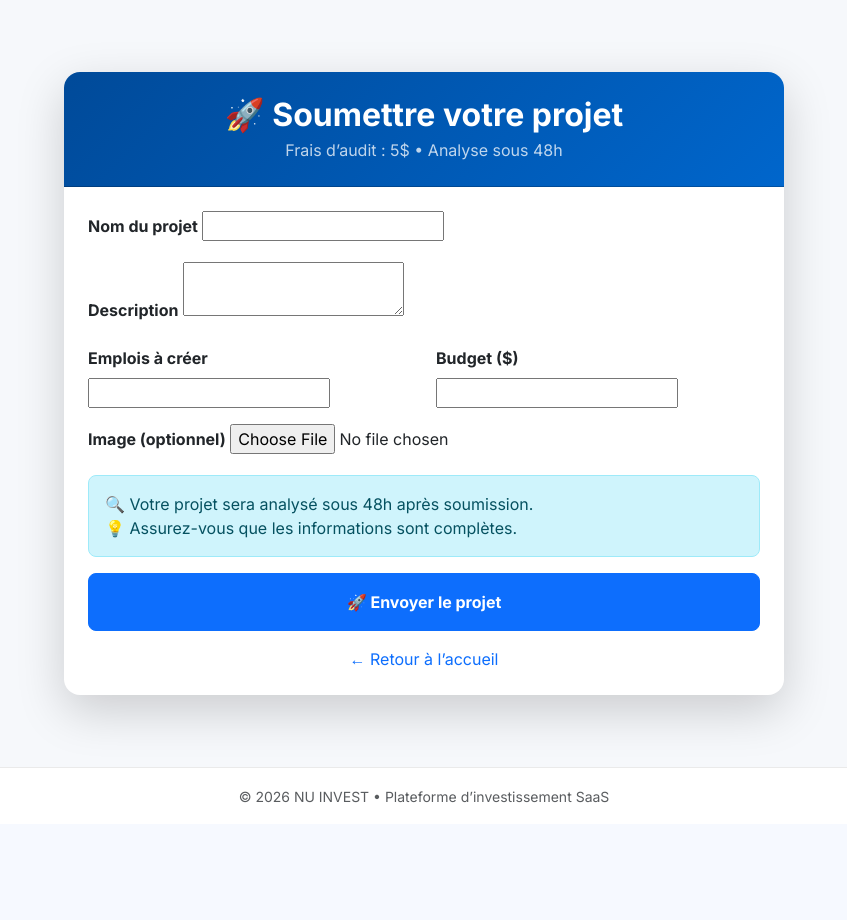
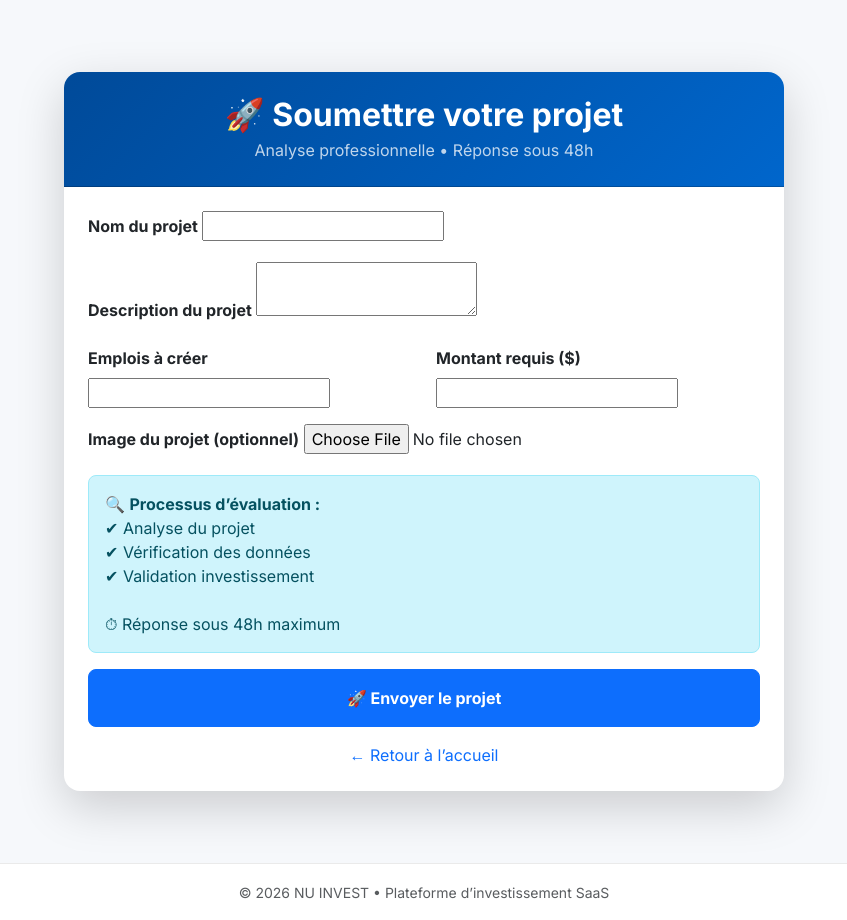
Before and after one commit to narkakaba-lgtm/nu-invest, a Django app: template platform_invest/templates/platform_invest/deposer_projet.html in a window 1280 px wide. Shown: the part 57-977 px from the top of the page, without its empty margins (216-1063 px from the left). Before the commit the page ends 860 px from the top, so only its background shows below. Run offline with Django 5.2, Linux system fonts and the light colour scheme; the template is opened without the code that fills it, so the values that code supplies are empty, except form fields; tables that the repository leaves empty hold one stand-in row (values such as "Sample post"); form fields are guessed from the names that the template uses.

Commit message:
Update deposer_projet.html

```diff
--- a/platform_invest/templates/platform_invest/deposer_projet.html
+++ b/platform_invest/templates/platform_invest/deposer_projet.html
@@ -8,26 +8,29 @@
 
     <div class="row justify-content-center">
 
-        <div class="col-md-8">
+        <div class="col-12 col-md-8">
 
             <div class="card border-0 shadow-lg rounded-4 overflow-hidden">
 
-                <!-- HEADER -->
+                <!-- ================= HEADER ================= -->
                 <div class="card-header text-center text-white py-4"
                      style="background: linear-gradient(135deg, #004a99, #0066cc);">
 
                     <h2 class="fw-bold mb-1">🚀 Soumettre votre projet</h2>
-                    <p class="mb-0 opacity-75">Frais d’audit : 5$ • Analyse sous 48h</p>
+
+                    <p class="mb-0 opacity-75">
+                        Analyse professionnelle • Réponse sous 48h
+                    </p>
 
                 </div>
 
-                <!-- BODY -->
+                <!-- ================= BODY ================= -->
                 <div class="card-body p-4">
 
                     <form method="POST" enctype="multipart/form-data">
                         {% csrf_token %}
 
-                        <!-- NOM -->
+                        <!-- PROJECT NAME -->
                         <div class="mb-3">
                             <label class="form-label fw-bold">Nom du projet</label>
                             {{ form.project_name }}
@@ -35,20 +38,20 @@
 
                         <!-- DESCRIPTION -->
                         <div class="mb-3">
-                            <label class="form-label fw-bold">Description</label>
+                            <label class="form-label fw-bold">Description du projet</label>
                             {{ form.description }}
                         </div>
 
-                        <!-- ROW -->
+                        <!-- GRID -->
                         <div class="row">
 
-                            <div class="col-md-6 mb-3">
+                            <div class="col-12 col-md-6 mb-3">
                                 <label class="form-label fw-bold">Emplois à créer</label>
                                 {{ form.jobs_to_create }}
                             </div>
 
-                            <div class="col-md-6 mb-3">
-                                <label class="form-label fw-bold">Budget ($)</label>
+                            <div class="col-12 col-md-6 mb-3">
+                                <label class="form-label fw-bold">Montant requis ($)</label>
                                 {{ form.amount_needed }}
                             </div>
 
@@ -56,27 +59,33 @@
 
                         <!-- IMAGE -->
                         <div class="mb-3">
-                            <label class="form-label fw-bold">Image (optionnel)</label>
-                            {{ form.image_projet }}
+                            <label class="form-label fw-bold">Image du projet (optionnel)</label>
+                            {{ form.image }}
                         </div>
 
                         <!-- ERRORS -->
                         {% if form.errors %}
-                        <div class="alert alert-danger">
-                            ⚠️ Veuillez corriger les erreurs ci-dessous :
+                        <div class="alert alert-danger rounded-3">
+                            ⚠️ Veuillez corriger les erreurs :
                             <br><br>
                             {{ form.errors }}
                         </div>
                         {% endif %}
 
-                        <!-- INFO BOX -->
+                        <!-- INFO BUSINESS -->
                         <div class="alert alert-info rounded-3">
-                            🔍 Votre projet sera analysé sous 48h après soumission.
-                            <br>
-                            💡 Assurez-vous que les informations sont complètes.
+
+                            🔍 <strong>Processus d’évaluation :</strong><br>
+
+                            ✔ Analyse du projet<br>
+                            ✔ Vérification des données<br>
+                            ✔ Validation investissement<br><br>
+
+                            ⏱ Réponse sous 48h maximum
+
                         </div>
 
-                        <!-- BUTTON -->
+                        <!-- SUBMIT -->
                         <button class="btn btn-primary w-100 fw-bold py-3 rounded-3">
                             🚀 Envoyer le projet
                         </button>
@@ -85,9 +94,11 @@
 
                     <!-- BACK -->
                     <div class="text-center mt-3">
+
                         <a href="{% url 'home' %}" class="text-decoration-none">
                             ← Retour à l’accueil
                         </a>
+
                     </div>
 
                 </div>
```
